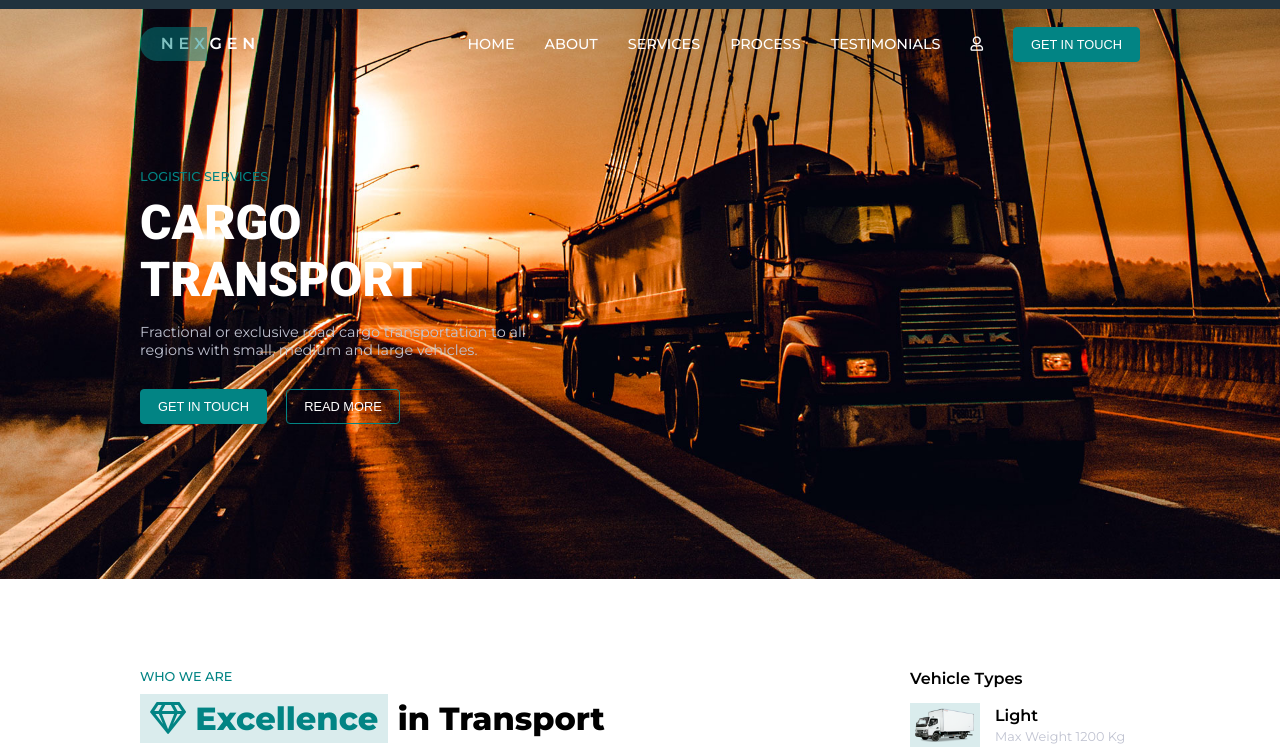
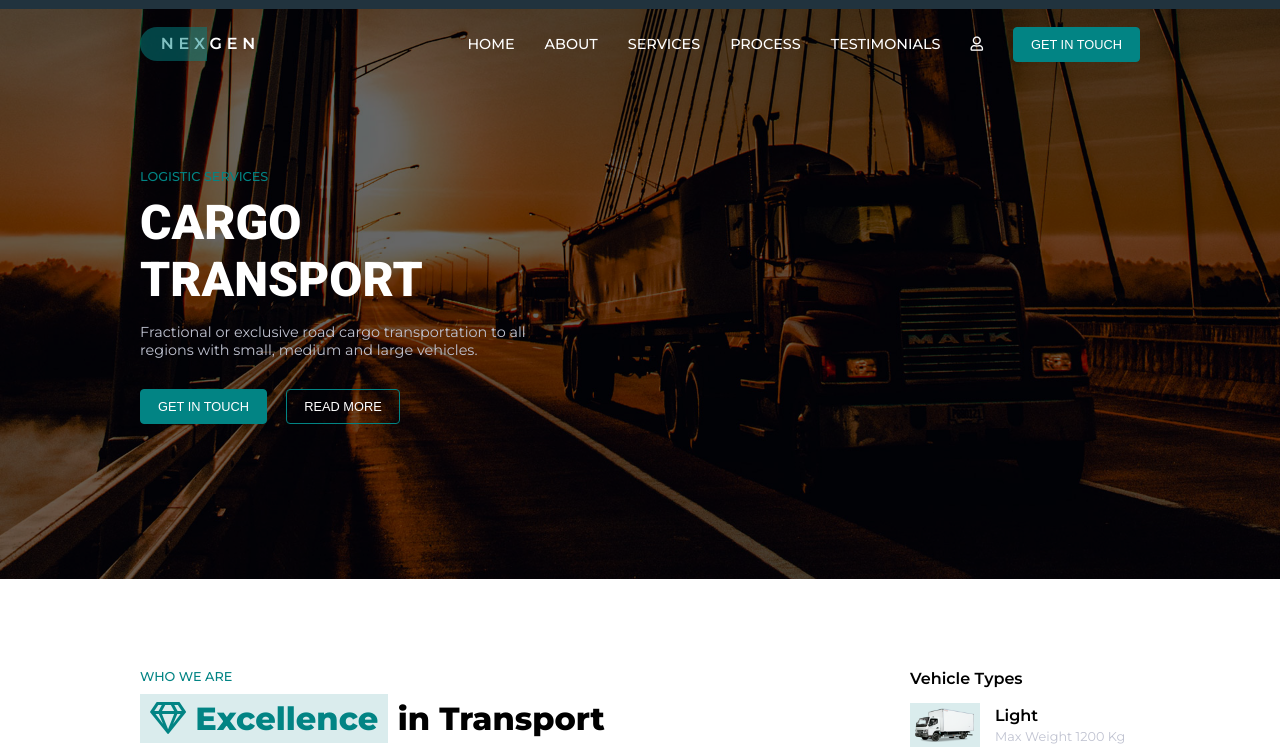
Before and after one commit to Giagar/proj-html-vuejs, a website: page index.html in a window 1280 px wide. Shown: the part 31-781 px from the top of the page. Drawn offline with nearby package versions, Linux system fonts and the light colour scheme.

Commit message:
aggiunto overlay first-section

```diff
--- a/index.html
+++ b/index.html
@@ -55,6 +55,8 @@
 
             <!-- .header-content -->
             <div class="header-content">
+                <div class="header-overlay">
+
                     <div class="header-nav-container">
                         <!-- header logo -->
                         <logo class="logo-container">
@@ -85,6 +87,7 @@
                         <button class="btn empty">READ MORE</button>
                     </div>
 
+                </div>
             </div>
         </header>
 
--- a/src/app.scss
+++ b/src/app.scss
@@ -179,6 +179,17 @@ header {
         height: 570px;
         background: url("../img/bg-9.jpg") no-repeat center;
         background-size: cover;
+        position: relative;
+
+        .header-overlay {
+            width: 100%;
+            height: 100%;
+            background: rgba(0, 0, 0, 0.6);
+            // top: 0;
+            // left: 0;
+            // position: absolute;
+            // z-index: 0;
+        }
 
         .header-nav-container {
             @include content-shrink;
```
Also changed, not shown: dist/app.css. Lines whose indentation alone changed are shown as unchanged.
